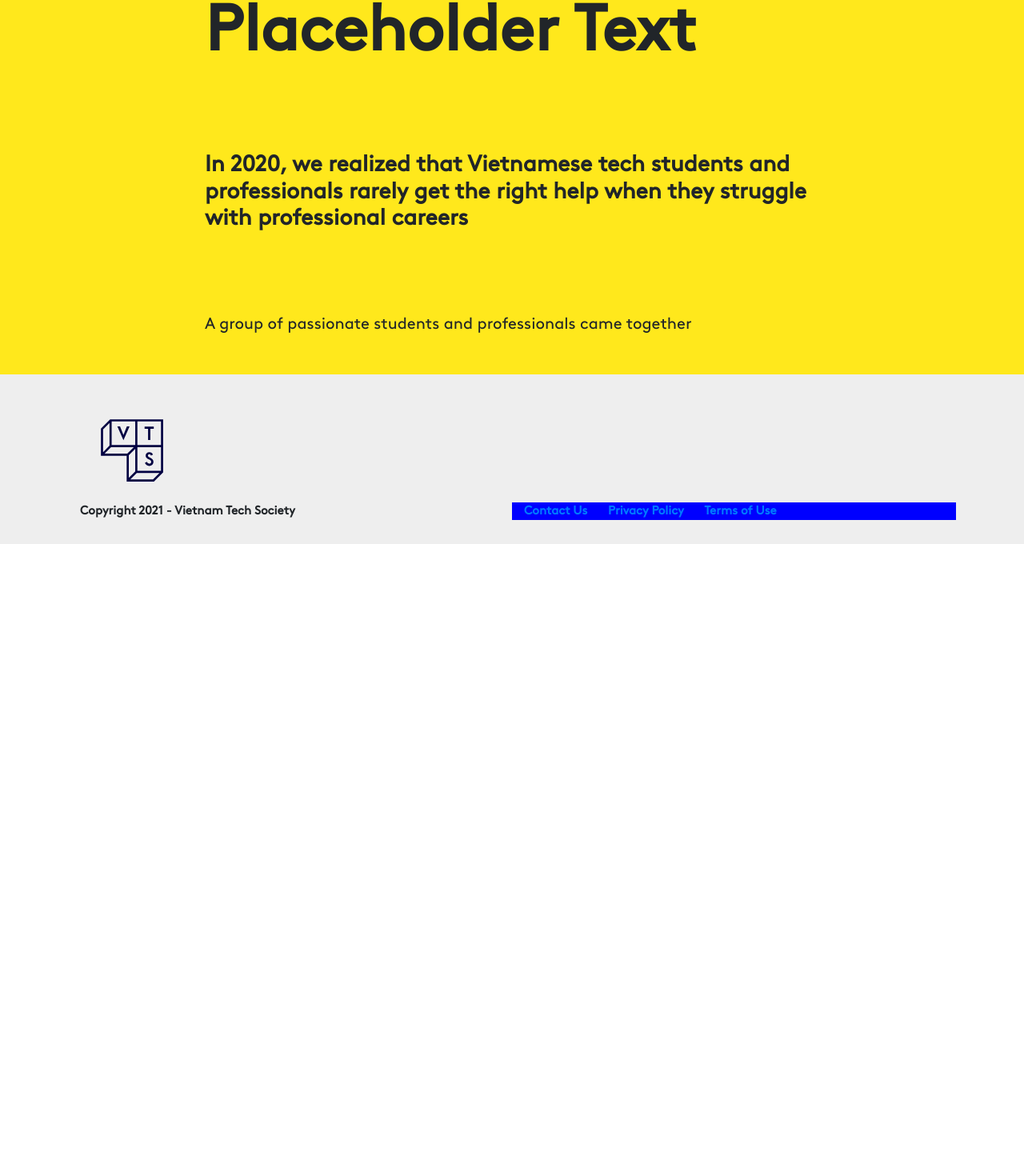
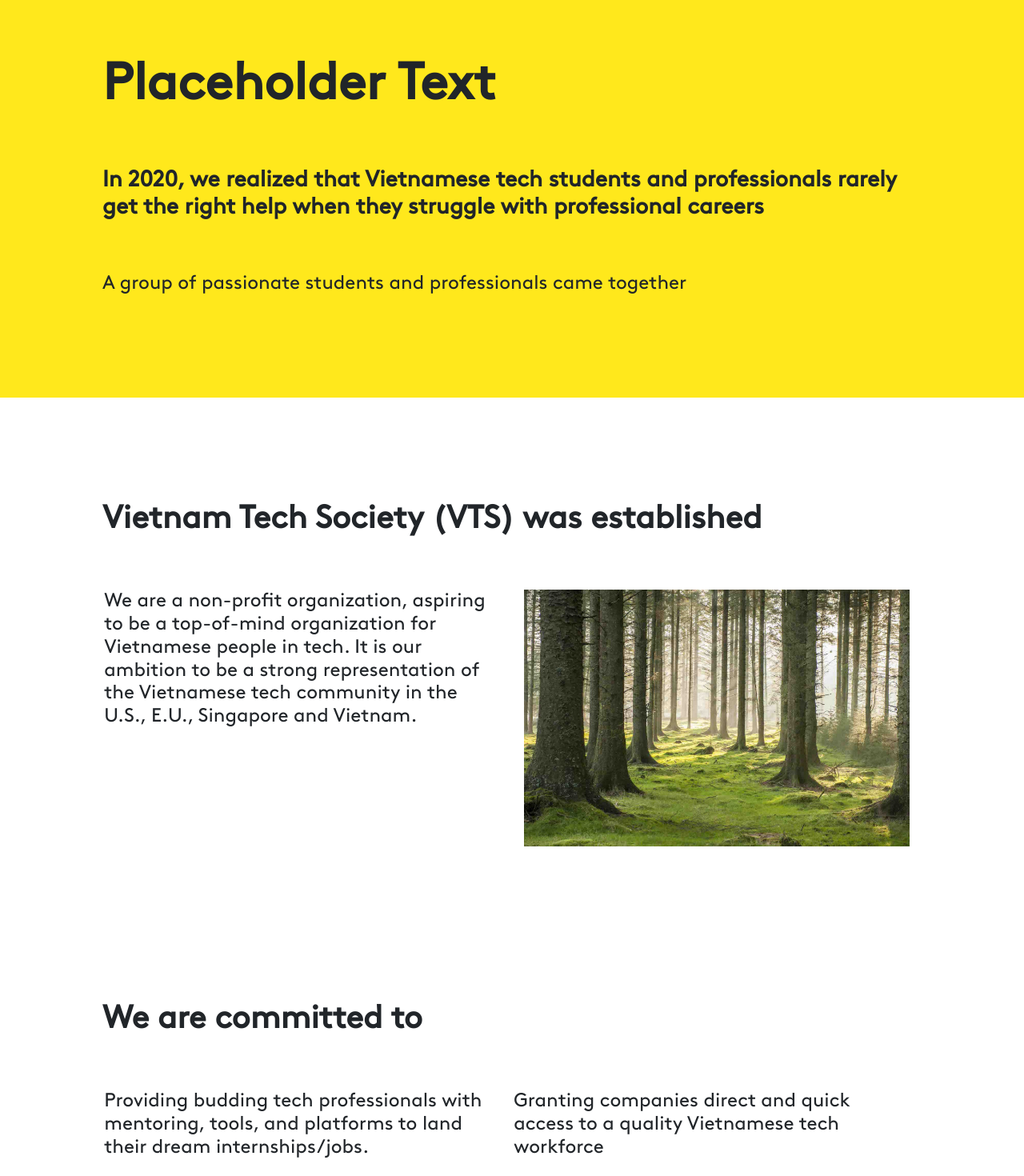
Before and after one commit to Vietnam-Tech-Society/vts-landing-page, a React (Create React App) app: page / in a window 1280 px wide. Shown: the part 165-1635 px from the top of the page at 80% size. Before the commit the page ends 845 px from the top, so only its background shows below. Built offline with nearby package versions, Linux system fonts and the light colour scheme.

Commit message:
finish basic about and commitment

```diff
--- a/src/App.css
+++ b/src/App.css
@@ -189,7 +189,6 @@
   display: inline-flex;
   flex-wrap: wrap;
   gap: 2vw;
-  background-color: blue;
 }
 
 .sub-background {
@@ -300,8 +299,10 @@
   text-align: center;
 }
 
-@media (min-width: 600px) {
-  .team-row-container { grid-template-columns: repeat(3, 1fr);
+.team-row-container { grid-template-columns: repeat(2, 1fr); }
+
+@media screen and (min-width: 600px) {
+  .team-row-container { grid-template-columns: repeat(2, 1fr);
   }
   #footer {
     font-size: max(1vw, 15px);
@@ -309,9 +310,8 @@
 
 }
 
-@media (min-width: 900px) {
-  .team-row-container { grid-template-columns: repeat(4, 1fr); }
-}
+
+
 
 .team-img-container {
   position: relative;
--- a/src/components/Team.js
+++ b/src/components/Team.js
@@ -121,17 +121,6 @@
       'ambitions, as well as enable her to contribute more to society. \n \n Being a novice in the tech industry, ' +
       'she considers VTS as where she belongs and derives inspiration. As a team member, she would also like to be a ' +
       'mentee who can bear powerful testimony to how VTS helps materialize any tech enthusiasts’ dream.'
-    },
-    {
-      name: "Anthony Vo",
-      pos: "Product Manager",
-      url: require("../assets/img/anthony.png"),
-      linkedin: "https://www.linkedin.com/in/anthonyhvo/",
-      statement: 'Anthony started his tech career as a Computer Science major student at Dickinson College. ' +
-      'His specific fields of interest include Software Development (Full-stack), Machine Learning and ' +
-      'Product Management. \n \n From Anthony’s perspective, VTS is a place where bright minds in tech ' +
-      'gather to build products that matter. Along with his teammates, he aims to develop top-notch products ' +
-      'for tech people which could take their skills and career to the next level.'
     },
     {
       name: "Caroline Le",
--- a/src/pages/About.css
+++ b/src/pages/About.css
@@ -9,10 +9,9 @@
 }
 
 
-.text-container {
-    width: 80%;
+.text-container, .image-container {
+    width: 70%;
     margin: auto;
-    padding: 10vw 1px;
     font-family: VTS;
 }
 
@@ -21,19 +20,41 @@
     font-weight: 600;
 }
 
+.big-font {
+    font-size: 3rem;
+}
+
+.team-container {
+    width: 70%;
+    margin: auto;
+}
+
+
+.intro, .commitment, .establishment {
+    padding: 5vw 10vw;
+}
+
 .intro {
     background-color: #FFE81C;
-    min-height: 50vh;
+}
+
+.row-gap{
+    margin: 5vw 9vw;
 }
 
 
 @media screen and (min-width: 576px) {
     .big-font {
-        font-size: 5rem;
-    }
-    .text-container {
-        padding: 4vw 10vw;
+        font-size: 4rem;
     }
 
+    .text-container, .image-container {
+        width: 100%;
+        margin: 5vw 0vw;
+    }
+
+    .row-gap{
+        margin: 0vw -1vw;
+    }
 
 }
--- a/src/pages/About.js
+++ b/src/pages/About.js
@@ -1,20 +1,53 @@
-import React, { useEffect } from 'react'
-import { Col, Container, Row, Image } from 'react-bootstrap'
+import React from 'react'
+import { Col, Row, Image } from 'react-bootstrap'
 import LightHeader from "../components/LightHeader"
 import Footer from "../components/Footer"
 import './About.css'
+import placeholder from "../assets/img/placeholder.jpg"
+import Team from "../components/Team"
 
 const About = () => {
     return(
         <div>
             <LightHeader></LightHeader>
+
             <div className="intro">
-                <h1 className="text-container big-font text-bold"> Placeholder Text </h1>
-                <h3 className="text-container text-bold">
-                    In 2020, we realized that Vietnamese tech students and professionals rarely get the right help when they struggle with professional careers
-                </h3>
-                <h5 className="text-container"> A group of passionate students and professionals came together </h5>
+                    <h1 className="text-container big-font text-bold"> Placeholder Text </h1>
+                    <h3 className="text-container text-bold">
+                        In 2020, we realized that Vietnamese tech students and professionals rarely get the right help when they struggle with professional careers
+                    </h3>
+                    <h4 className="text-container"> A group of passionate students and professionals came together </h4>
             </div>
+            <div className="establishment">
+                <h1 className="text-container text-bold"> Vietnam Tech Society (VTS) was established </h1>
+                <Row>
+                    <Col xs={12} sm={6}>
+                        <h4 className="text-container row-gap">
+                            We are a non-profit organization, aspiring to be a top-of-mind organization for Vietnamese people in tech. It is our ambition to be a strong representation of the Vietnamese tech community in the U.S., E.U., Singapore and Vietnam.
+                        </h4>
+                    </Col>
+                    <Col xs={12} sm={6}>
+                        <Image src={placeholder} alt="commitment" style={{ width: "100%", margin: "auto" }}/>
+                    </Col>
+                </Row>
+            </div>
+
+
+            <div className="commitment">
+                <Row><h1 className="text-container text-bold"> We are committed to</h1></Row>
+                <Row>
+                    <Col xs={12} sm={6}>
+                        <h4 className="text-container row-gap">  Providing budding tech professionals with mentoring, tools, and platforms to land their dream internships/jobs.</h4>
+                    </Col>
+                    <Col xs={12} sm={6}>
+                        <h4 className="text-container row-gap">Granting companies direct and quick access to a quality Vietnamese tech workforce </h4>
+                    </Col>
+                </Row>
+                <div className="image-container">
+                    <Image src={placeholder} alt="commitment" style={{ width: "100%", height: "50%", margin: "auto" }}/>
+                </div>
+            </div>
+            <Team></Team>
             <Footer></Footer>
         </div>
     )
```
Also changed, not shown: src/assets/img/placeholder.jpg (added).
